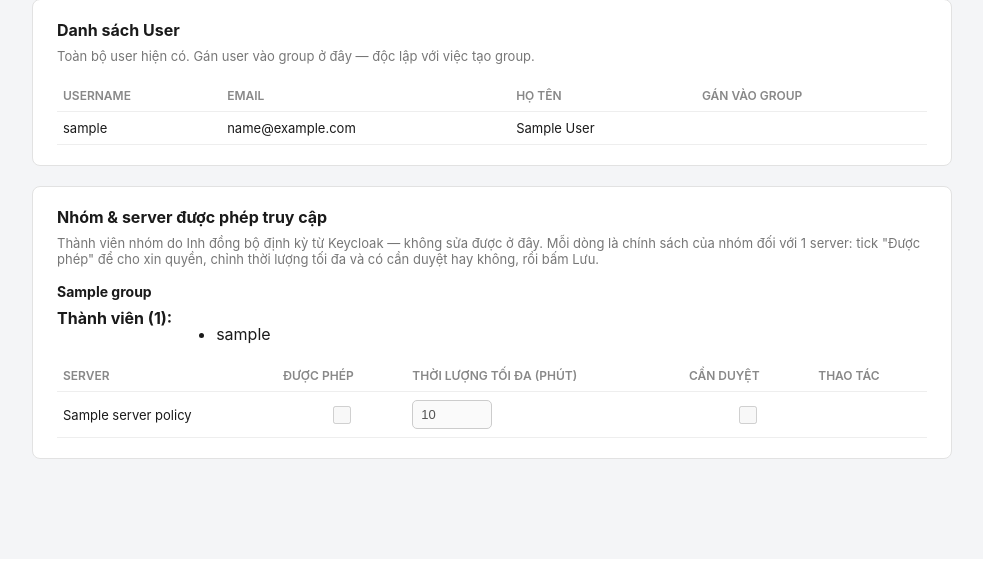
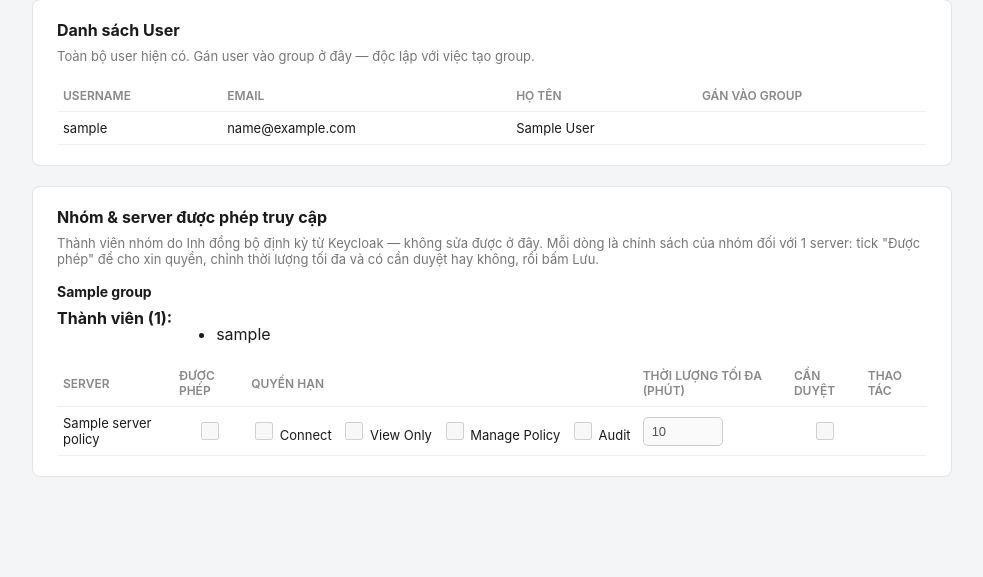
Before and after one commit to nhutHao05/privileged-access-gateway, a FastAPI app: template authorization/templates/groups.html in a window 1280 px wide. Shown: the part 912-1489 px from the top of the page, without its empty margins (148-1131 px from the left). Before the commit the page ends 1371 px from the top, so only its background shows below. Run offline with FastAPI, Linux system fonts and the light colour scheme; the visitor is signed in with stand-in values (Sample User, id 1); the template is opened without the code that fills it: most values are stand-ins (such as "Sample title", 1, 10 or a date in 2020); some libraries are stand-ins or nearby versions.

```diff
--- a/authorization/api_client.py
+++ b/authorization/api_client.py
@@ -158,7 +158,51 @@ async def save_group_server_policy(
     server_id: str,
     max_duration_minutes: int = 60,
     require_approval: bool = True,
+    allowed_actions: list[str] | None = None,
 ) -> dict:
+    """
+    Tạo/cập nhật policy cho cặp (group_id, server_id).
+    Backend Inh đã thêm PUT để sửa policy, không cần xóa-tạo-lại nữa.
+    """
+    if allowed_actions is None:
+        allowed_actions = ["connect"]
+
+    if USE_MOCK:
+        for p in _MOCK_POLICIES:
+            if p["group_id"] == group_id and p["server_id"] == server_id:
+                p["max_duration_minutes"] = max_duration_minutes
+                p["require_approval"] = require_approval
+                p["allowed_actions"] = allowed_actions
+                return p
+        new_pol = {
+            "id": f"p-{uuid.uuid4().hex[:6]}",
+            "group_id": group_id,
+            "server_id": server_id,
+            "max_duration_minutes": max_duration_minutes,
+            "require_approval": require_approval,
+            "allowed_actions": allowed_actions,
+        }
+        _MOCK_POLICIES.append(new_pol)
+        return new_pol
+
+    existing_policies = await list_group_server_policies()
+    existing = next(
+        (p for p in existing_policies if p["group_id"] == group_id and p["server_id"] == server_id),
+        None,
+    )
+
+    payload = {
+        "group_id": group_id,
+        "server_id": server_id,
+        "max_duration_minutes": max_duration_minutes,
+        "require_approval": require_approval,
+        "allowed_actions": allowed_actions,
+    }
+
+    if existing:
+        return await _request("PUT", f"/policy/group-server/{existing['id']}", json=payload)
+
+    return await _request("POST", "/policy/group-server/", json=payload)
     """
     Táº¡o/cáº­p nháº­t policy cho cáº·p (group_id, server_id).
 
--- a/authorization/main.py
+++ b/authorization/main.py
@@ -281,6 +281,7 @@ def build_group_matrix(groups, servers, policies):
                     "enabled": True,
                     "max_duration_minutes": p.get("max_duration_minutes", 60),
                     "require_approval": p.get("require_approval", True),
+                    "allowed_actions": p.get("allowed_actions", ["connect"]),
                     "policy_id": p["id"],  # để xóa nếu cần
                 })
             else:
@@ -291,6 +292,7 @@ def build_group_matrix(groups, servers, policies):
                     "enabled": False,
                     "max_duration_minutes": 60,
                     "require_approval": True,
+                    "allowed_actions": ["connect"],
                     "policy_id": None,  # chưa có
                 })
         # Sắp xếp theo tên server cho dễ nhìn
@@ -493,6 +495,80 @@ async def reject_request_from_index(request: Request, request_id: str):
 # ---------------------------------------------------------------------------
 # Tab 2: Quản lý server (Server Management — chỉ Edit)
 # ---------------------------------------------------------------------------
+
+@app.get("/access-requests/{request_id}/actions", response_class=HTMLResponse)
+async def request_actions_partial(request: Request, request_id: str):
+    requests_raw = await api_client.list_access_requests()
+    r = next((x for x in requests_raw if str(x["id"]) == str(request_id)), None)
+    return templates.TemplateResponse(
+        request, "_request_actions.html", {"r": r, "is_admin": is_admin(request)}
+    )
+
+
+@app.get("/access-requests/{request_id}/assign-panel", response_class=HTMLResponse)
+async def assign_panel_partial(request: Request, request_id: str):
+    if not is_admin(request):
+        return HTMLResponse("Bạn không có quyền (chỉ Admin).", status_code=403)
+    groups = await api_client.get_groups()
+    return templates.TemplateResponse(
+        request, "_assign_panel.html", {"request_id": request_id, "groups": groups}
+    )
+
+
+@app.post("/access-requests/{request_id}/assign-and-approve", response_class=HTMLResponse)
+async def assign_and_approve_route(
+    request: Request, request_id: str, group_id: str = Form(...)
+):
+    can_manage = is_admin(request)
+    error = None
+    success = None
+
+    if not can_manage:
+        error = "Bạn không có quyền (chỉ Admin)."
+    else:
+        try:
+            requests_raw = await api_client.list_access_requests()
+            target = next((x for x in requests_raw if str(x["id"]) == str(request_id)), None)
+            if target is None:
+                error = "Không tìm thấy request."
+            else:
+                user_id = target["user_id"]
+                server_id = target["server_id"]
+
+                await api_client.assign_user_to_group(user_id, group_id)
+
+                policies = await api_client.list_group_server_policies()
+                enabled_server_ids = {
+                    p["server_id"] for p in policies if str(p["group_id"]) == str(group_id)
+                }
+                if server_id in enabled_server_ids:
+                    await api_client.review_access_request(request_id, status="approved")
+                    success = "Đã gán vào group và tự động duyệt request."
+                else:
+                    success = (
+                        "Đã gán vào group nhưng chưa tự duyệt được — cần cấp quyền server "
+                        "tương ứng ở tab Nhóm & phân quyền."
+                    )
+        except Exception as exc:
+            error = _error_message(exc)
+
+    servers = await api_client.get_servers()
+    requests_raw = await api_client.list_access_requests()
+    users = await api_client.get_users()
+    access_requests = [attach_request_display(x, servers, users) for x in reversed(requests_raw)]
+
+    return templates.TemplateResponse(
+        request,
+        "_request_response.html",
+        {
+            "error": error,
+            "success": success,
+            "access_requests": access_requests,
+            "is_admin": can_manage,
+        },
+        status_code=403 if not can_manage else 200,
+    )
+
 
 @app.get("/servers", response_class=HTMLResponse)
 async def servers_page(request: Request):
@@ -888,6 +964,7 @@ async def save_group_server_policy(
     enabled: str = Form(None),
     max_duration_minutes: str = Form("60"),
     requires_approval: str = Form(None),
+    allowed_actions: list[str] = Form([]),
 ):
     can_manage = is_admin(request)
     if not can_manage:
@@ -920,6 +997,7 @@ async def save_group_server_policy(
                 server_id=server_id,
                 max_duration_minutes=duration_int,
                 require_approval=requires_approval == "on",
+                allowed_actions=allowed_actions or ["connect"],
             )
             success = "Đã lưu chính sách thành công!"
         else:
--- a/authorization/templates/_groups_table.html
+++ b/authorization/templates/_groups_table.html
@@ -55,6 +55,7 @@
             <tr>
                 <th>Server</th>
                 <th>Được phép</th>
+                <th>Quyền hạn</th>
                 <th>Thời lượng tối đa (phút)</th>
                 <th>Cần duyệt</th>
                 <th>Thao tác</th>
@@ -66,6 +67,28 @@
                 <td>{{ sp.server_name }}</td>
                 <td class="checkbox-cell">
                     <input type="checkbox" name="enabled" {% if sp.enabled %}checked{% endif %} {% if not is_admin %}disabled{% endif %} />
+                </td>
+                <td class="checkbox-cell" style="white-space:nowrap;">
+                    <label style="margin-right:6px;">
+                        <input type="checkbox" name="allowed_actions" value="connect"
+                            {% if 'connect' in sp.allowed_actions %}checked{% endif %}
+                            {% if not is_admin %}disabled{% endif %} /> Connect
+                    </label>
+                    <label style="margin-right:6px;">
+                        <input type="checkbox" name="allowed_actions" value="view_only"
+                            {% if 'view_only' in sp.allowed_actions %}checked{% endif %}
+                            {% if not is_admin %}disabled{% endif %} /> View Only
+                    </label>
+                    <label style="margin-right:6px;">
+                        <input type="checkbox" name="allowed_actions" value="manage_policy"
+                            {% if 'manage_policy' in sp.allowed_actions %}checked{% endif %}
+                            {% if not is_admin %}disabled{% endif %} /> Manage Policy
+                    </label>
+                    <label>
+                        <input type="checkbox" name="allowed_actions" value="audit"
+                            {% if 'audit' in sp.allowed_actions %}checked{% endif %}
+                            {% if not is_admin %}disabled{% endif %} /> Audit
+                    </label>
                 </td>
                 <td>
                     <input
```
Also changed, not shown: authorization/templates/_assign_panel.html (added, +19 -0 lines), authorization/templates/_request_actions.html (added, +17 -0 lines), authorization/templates/_requests_table.html (+11 -13 lines), 1 other file.
